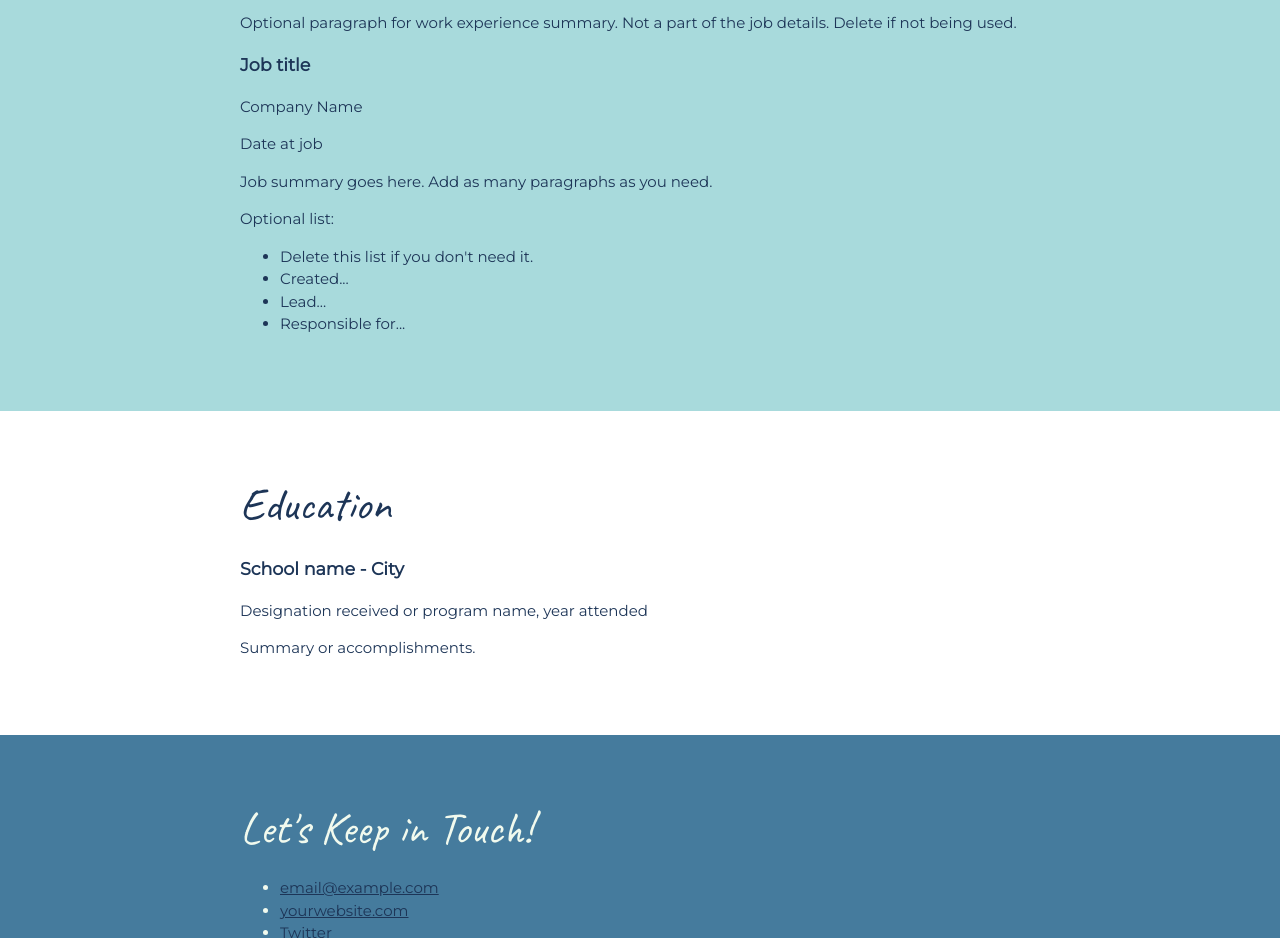
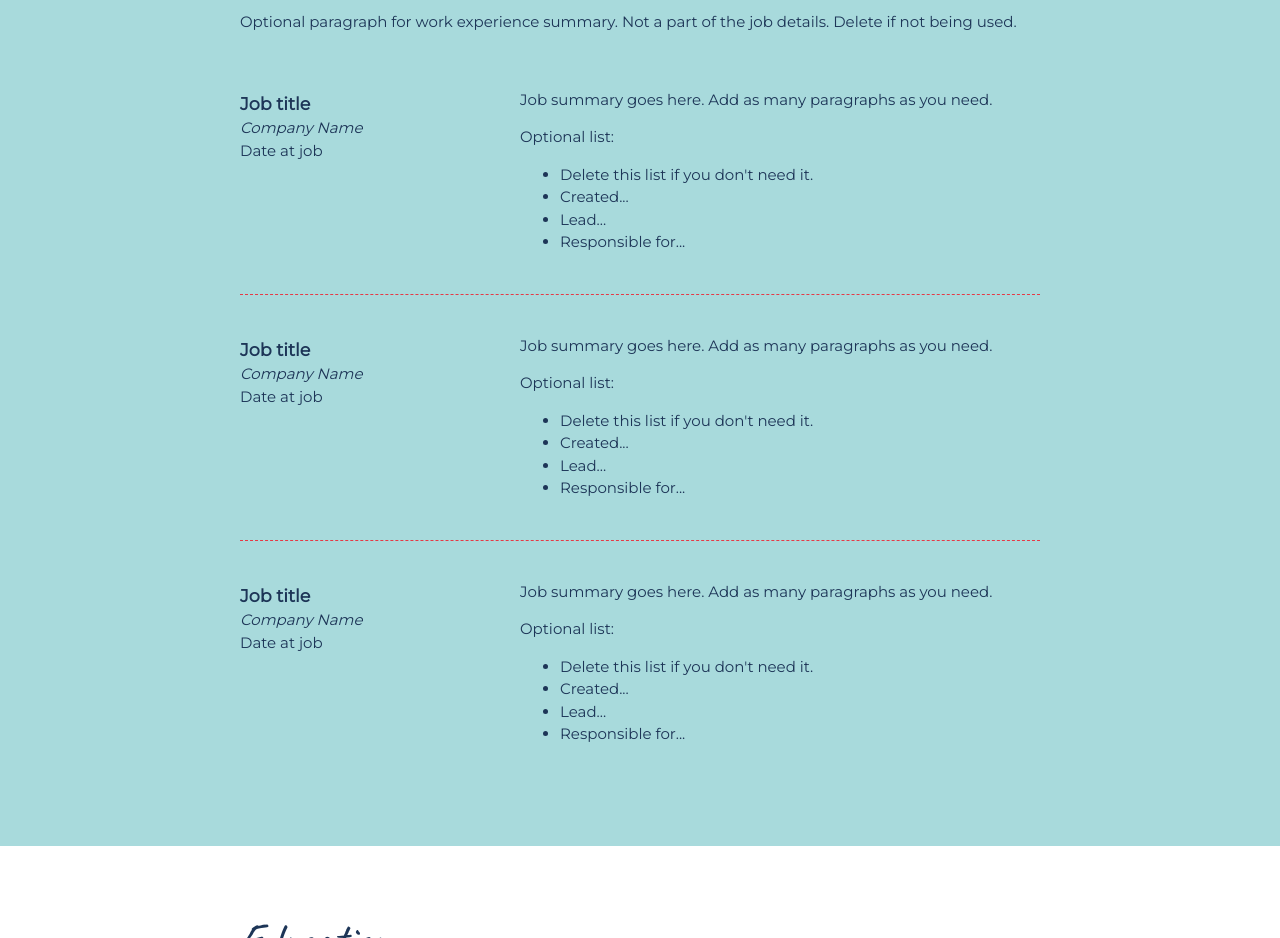
Before and after one commit to Lvenia/linkedIn_css_essesntial_training, a plain HTML site: page index.html in a window 1280 px wide. Shown: the part 1862-2800 px from the top of the page. Drawn offline with Linux system fonts and the light colour scheme.

Commit message:
use flexbox in footer && grid in work section

```diff
--- a/css/style.css
+++ b/css/style.css
@@ -54,6 +54,18 @@ h1, h2 {
     font-weight: normal;
 }
 
+h3 {
+    margin-bottom: 0;
+}
+
+.item-details h3 + p {
+    font-style: italic;
+}
+
+.item-details h3 ~ p {
+    margin: 0;
+}
+
 img {
     width: 300px;
 }
@@ -72,6 +84,13 @@ a:hover {
     padding: 60px 0px;
 }
 
+.divider > section {
+    border-bottom: 1px dashed rgba(230, 57, 70, 1);
+    padding: 25px 0px;
+}
+.divider > section:last-of-type {
+    border-bottom: none;
+}
 /* Profile
 -------------------------------------------------------------*/
 header {
@@ -79,6 +98,7 @@ header {
     color: rgba(241, 250, 238, 1);
     padding: 8px;
     border-radius: 4px;
+    text-align: center;
 }
 
 /* Projects
@@ -102,8 +122,6 @@ header {
 
 .project-item {
     overflow: hidden;
-    border-bottom: 1px dashed rgba(230, 57, 70, 1);
-    padding: 25px 0px;
 }
 
 .project-item img {
@@ -116,11 +134,16 @@ header {
 }
 
 
-
 /* Work Experience
 -------------------------------------------------------------*/
 .work-experience {
     background: rgba(168, 218, 220, 1);
+}
+
+.job-item {
+    display: grid;
+    grid-template-columns: 1fr 2fr;
+    column-gap: 20px;
 }
 
 /* Education
@@ -134,4 +157,17 @@ header {
 footer {
     background: rgba(69, 123, 157, 1);
     color: rgba(241, 250, 238, 1);
+    text-align: center;
 }
+
+.contact-info {
+    display: flex;
+    justify-content: center;
+    list-style-type: none;
+    padding: 0;
+}
+
+.contact-info a {
+    padding: 0px 15px;
+    display: inline-block;
+}
--- a/index.html
+++ b/index.html
@@ -26,7 +26,7 @@
 
     <!-- ********************  PROJECTS / PORTFOLIO  ********************* -->
     <section class="projects">
-        <div class="content-wrap">
+        <div class="content-wrap divider">
             <h2>Featured Projects</h2>
             <p>View selected projects below. More information can be found at <a href="#">Link</a>.
             </p>
@@ -68,15 +68,18 @@
 
     <!-- ***********************  WORK EXPERIENCE  *********************** -->
     <section class="work-experience">
-        <div class="content-wrap">
+        <div class="content-wrap item-details divider">
             <h2>Work Experience</h2>
             <p>Optional paragraph for work experience summary. Not a part of the job details. Delete if not being
                 used.</p>
             <!-- Copy this whole <section> block to add more jobs. -->
-            <section>
+            <section class="job-item">
+                <div class="job-details">
                     <h3>Job title</h3>
                     <p>Company Name</p>
                     <p>Date at job</p>
+                </div>
+                <div class="job-description">
                     <p>Job summary goes here. Add as many paragraphs as you need.</p>
                     <p>Optional list:</p>
                     <ul>
@@ -85,6 +88,41 @@
                         <li>Lead...</li>
                         <li>Responsible for...</li>
                     </ul>
+                </div>
+            </section>
+            <section class="job-item">
+                <div class="job-details">
+                    <h3>Job title</h3>
+                    <p>Company Name</p>
+                    <p>Date at job</p>
+                </div>
+                <div class="job-description">
+                    <p>Job summary goes here. Add as many paragraphs as you need.</p>
+                    <p>Optional list:</p>
+                    <ul>
+                        <li>Delete this list if you don't need it.</li>
+                        <li>Created...</li>
+                        <li>Lead...</li>
+                        <li>Responsible for...</li>
+                    </ul>
+                </div>
+            </section>
+            <section class="job-item">
+                <div class="job-details">
+                    <h3>Job title</h3>
+                    <p>Company Name</p>
+                    <p>Date at job</p>
+                </div>
+                <div class="job-description">
+                    <p>Job summary goes here. Add as many paragraphs as you need.</p>
+                    <p>Optional list:</p>
+                    <ul>
+                        <li>Delete this list if you don't need it.</li>
+                        <li>Created...</li>
+                        <li>Lead...</li>
+                        <li>Responsible for...</li>
+                    </ul>
+                </div>
             </section>
             <!-- End of Job block. -->
         </div>
@@ -92,7 +130,7 @@
 
     <!-- ******************  EDUCATION & CERTIFICATIONS ****************** -->
     <section class="education">
-        <div class="content-wrap">
+        <div class="content-wrap item-details">
             <h2>Education</h2>
             <!-- Copy this whole <section> block to add more schools. -->
             <section>
@@ -109,7 +147,7 @@
         <div class="content-wrap">
             <h2>Let's Keep in Touch!</h2>
             <!-- Social media and contact links. Add or remove any networks. -->
-            <ul>
+            <ul class="contact-info">
                 <li><a href="mailto:email@example.com">email@example.com</a></li>
                 <li><a href="http://yourwebsite.com" target="_blank">yourwebsite.com</a></li>
                 <li><a href="#" target="_blank">Twitter</a></li>
```
Lines whose indentation alone changed are shown as unchanged.
